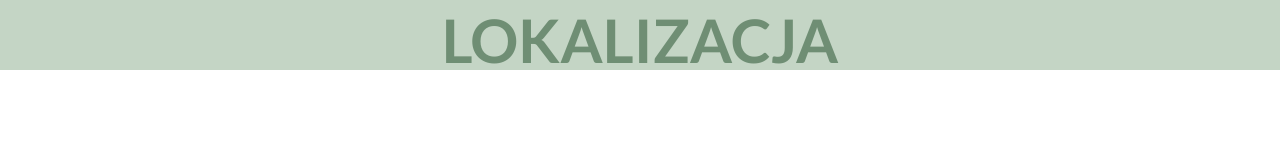
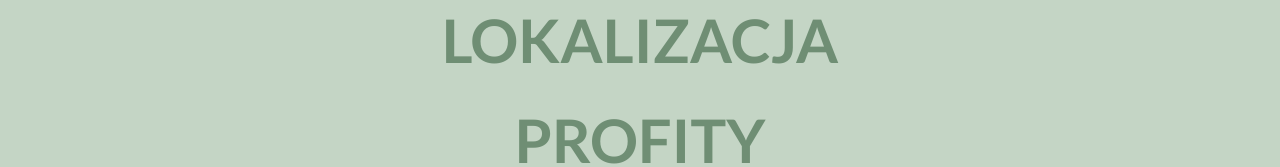
Before and after one commit to ruffaaw/trabki-developer-website, a Next.js app: page / in a window 1280 px wide. Shown: the part 1690-1857 px from the top of the page. Before the commit the page ends 1760 px from the top, so only its background shows below. Built offline with nearby package versions, Linux system fonts and the light colour scheme.

Commit message:
feat: added profits section

```diff
--- a/src/app/page.tsx
+++ b/src/app/page.tsx
@@ -2,6 +2,7 @@ import Header from "@/components/Header";
 import HomeSection from "@/components/HomeSection";
 import Investment from "@/components/Investment";
 import Localization from "@/components/Localization";
+import Profits from "@/components/Profits";
 export default function Home() {
   return (
     <div className="h-full w-full bg-green1 overflow-hidden">
@@ -9,6 +10,7 @@ export default function Home() {
       <HomeSection />
       <Investment />
       <Localization />
+      <Profits />
     </div>
   );
 }
--- /dev/null
+++ b/src/components/Profits.tsx
@@ -0,0 +1,15 @@
+export default function Profits() {
+  return (
+    <section
+      id="profits"
+      className="w-full h-full flex flex-col items-center bg-green1 relative scroll-mt-20"
+    >
+      <div>
+        <p className="text-3xl sm:text-4xl lg:text-6xl text-green4 pt-10 font-bold text-center break-words max-w-full text-green2">
+          PROFITY
+        </p>
+      </div>
+      {/* TODO */}
+    </section>
+  );
+}
```
